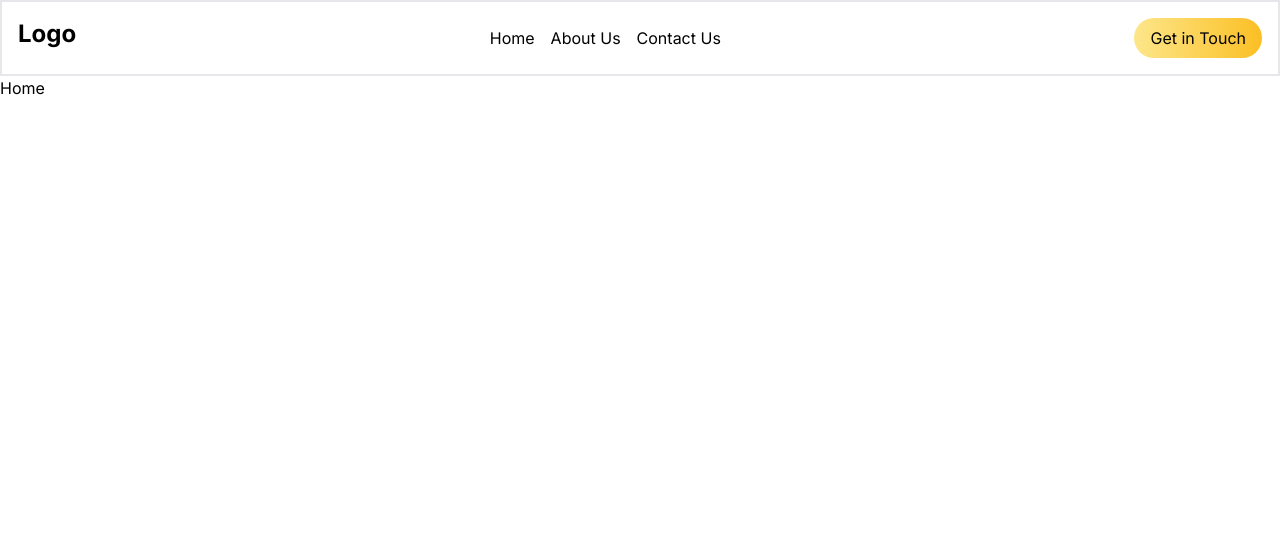
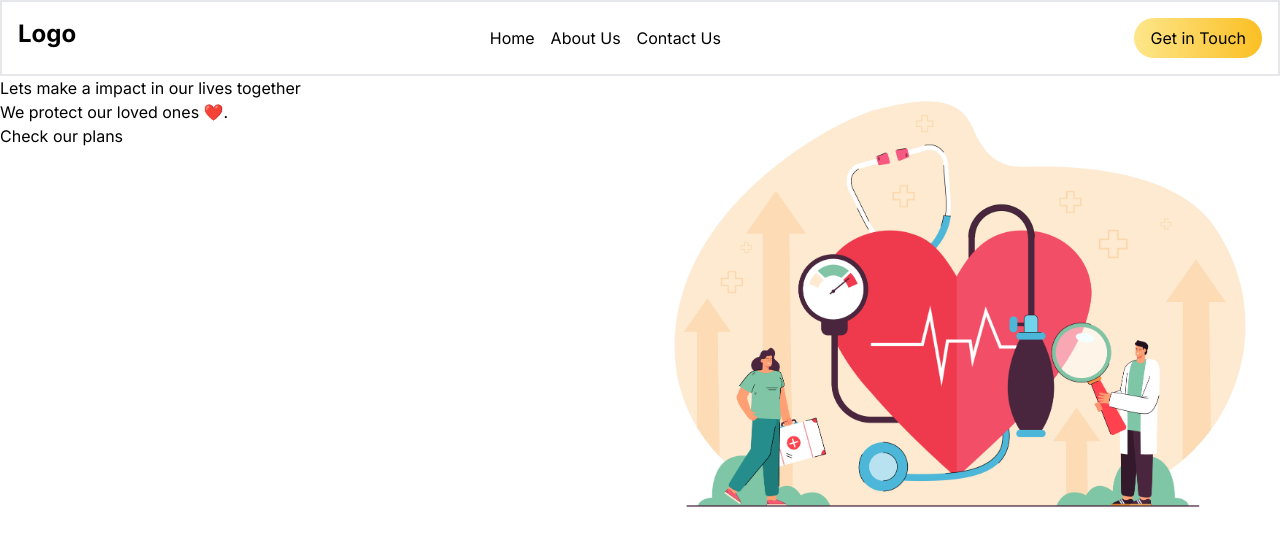
Before and after one commit to hustlerZzZ/insurance, a Next.js app: page / in a window 1280 px wide. Shown: the top 546 px of the page. Built offline with nearby package versions, Linux system fonts and the light colour scheme.

Commit message:
Added home layout and image

```diff
--- a/src/app/page.tsx
+++ b/src/app/page.tsx
@@ -1,5 +1,18 @@
 export default function Home() {
   return (
-    <div>Home</div>
-  )
+    <div className="flex">
+      <div className="left w-1/2">
+        <div>
+          <h1>Lets make a impact in our lives together</h1>
+          <h2>We protect our loved ones ❤️.</h2>
+        </div>
+        <div>
+          <button className="">Check our plans</button>
+        </div>
+      </div>
+      <div className="right w-1/2">
+        <img src="./heart.jpg" alt="heart" className="w-full" />
+      </div>
+    </div>
+  );
 }
```
Also changed, not shown: public/heart.jpg (added).
